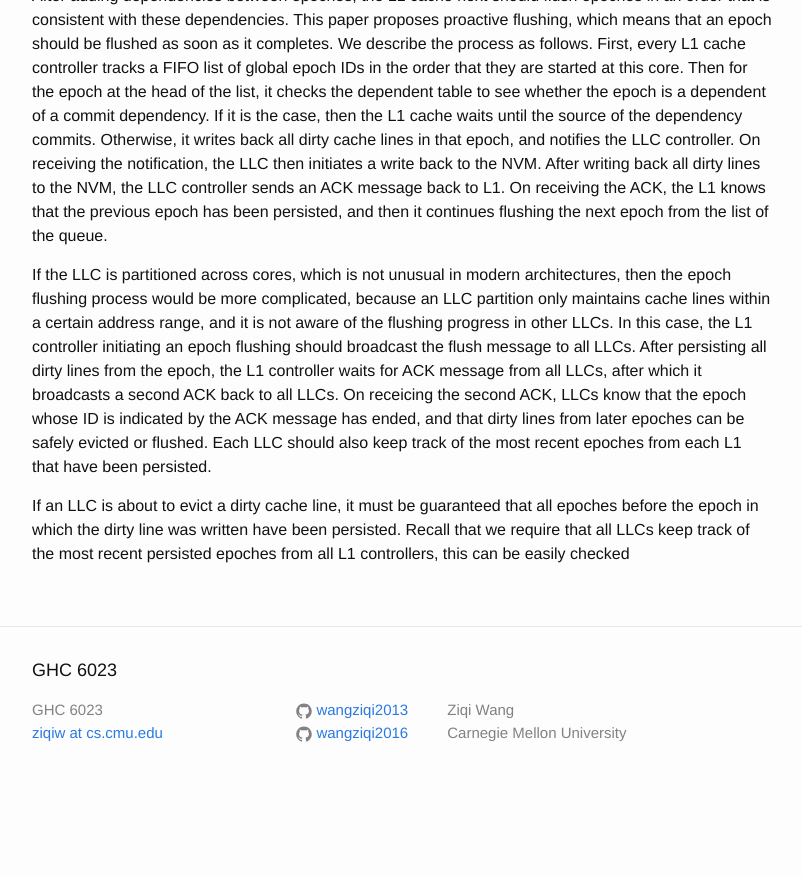
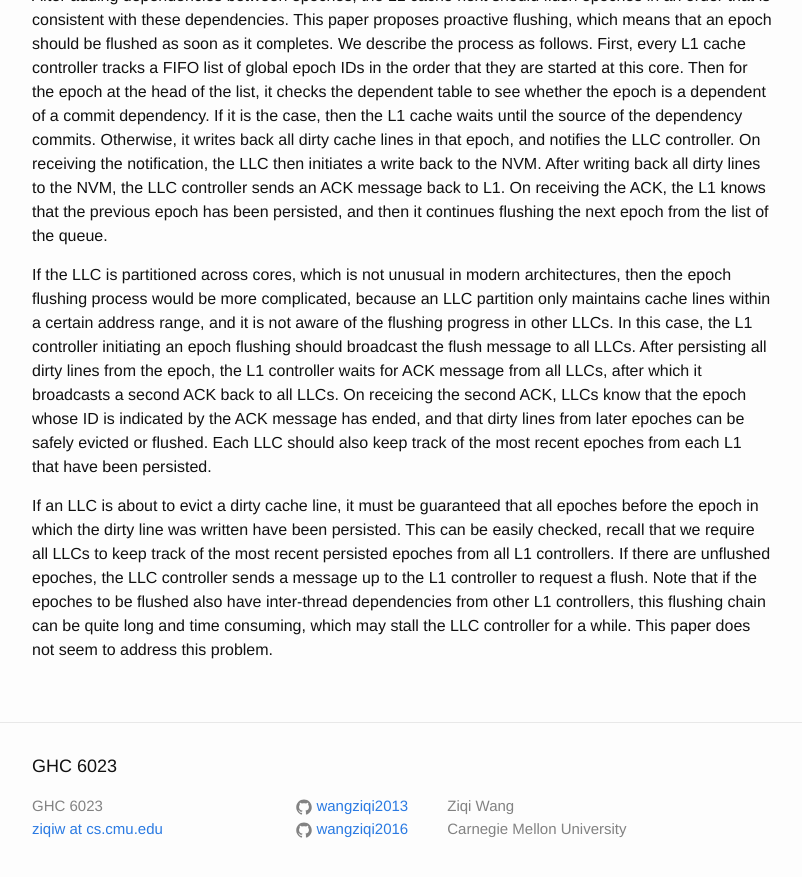
Before and after one commit to wangziqi2013/wangziqi2013.github.io, a Jekyll site: the page built from _posts/2019-03-24-efficient-persist-barriers-for-multicores.markdown, in a window 1280 px wide and 900 px high, scrolled down 2758 px. Shown: the top 877 px of the window, without its empty margins (238-1040 px from the left). Built offline with Jekyll 4.4.1, drawn with Linux system fonts in a browser that asks for light colours; before the commit the page ends 3562 px from its top, so only the background shows below that.

Commit message:
Adding line eviction

```diff
--- a/_posts/2019-03-24-efficient-persist-barriers-for-multicores.markdown
+++ b/_posts/2019-03-24-efficient-persist-barriers-for-multicores.markdown
@@ -114,5 +114,8 @@ epoch whose ID is indicated by the ACK message has ended, and that dirty lines f
 or flushed. Each LLC should also keep track of the most recent epoches from each L1 that have been persisted.
 
 If an LLC is about to evict a dirty cache line, it must be guaranteed that all epoches before the epoch in which the dirty
-line was written have been persisted. Recall that we require that all LLCs keep track of the most recent persisted epoches
-from all L1 controllers, this can be easily checked
+line was written have been persisted. This can be easily checked, recall that we require all LLCs to keep track of the most
+recent persisted epoches from all L1 controllers. If there are unflushed epoches, the LLC controller sends a message up
+to the L1 controller to request a flush. Note that if the epoches to be flushed also have inter-thread dependencies
+from other L1 controllers, this flushing chain can be quite long and time consuming, which may stall the LLC controller
+for a while. This paper does not seem to address this problem.
```
